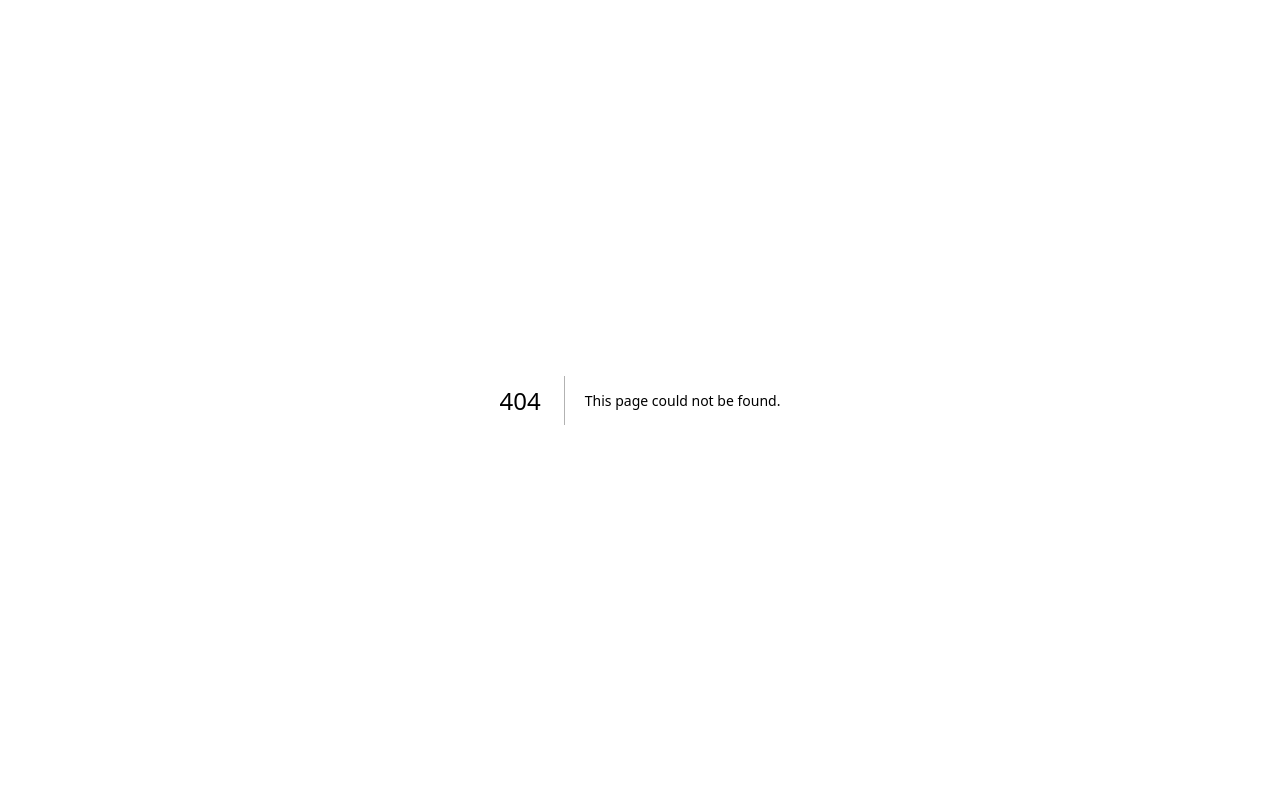
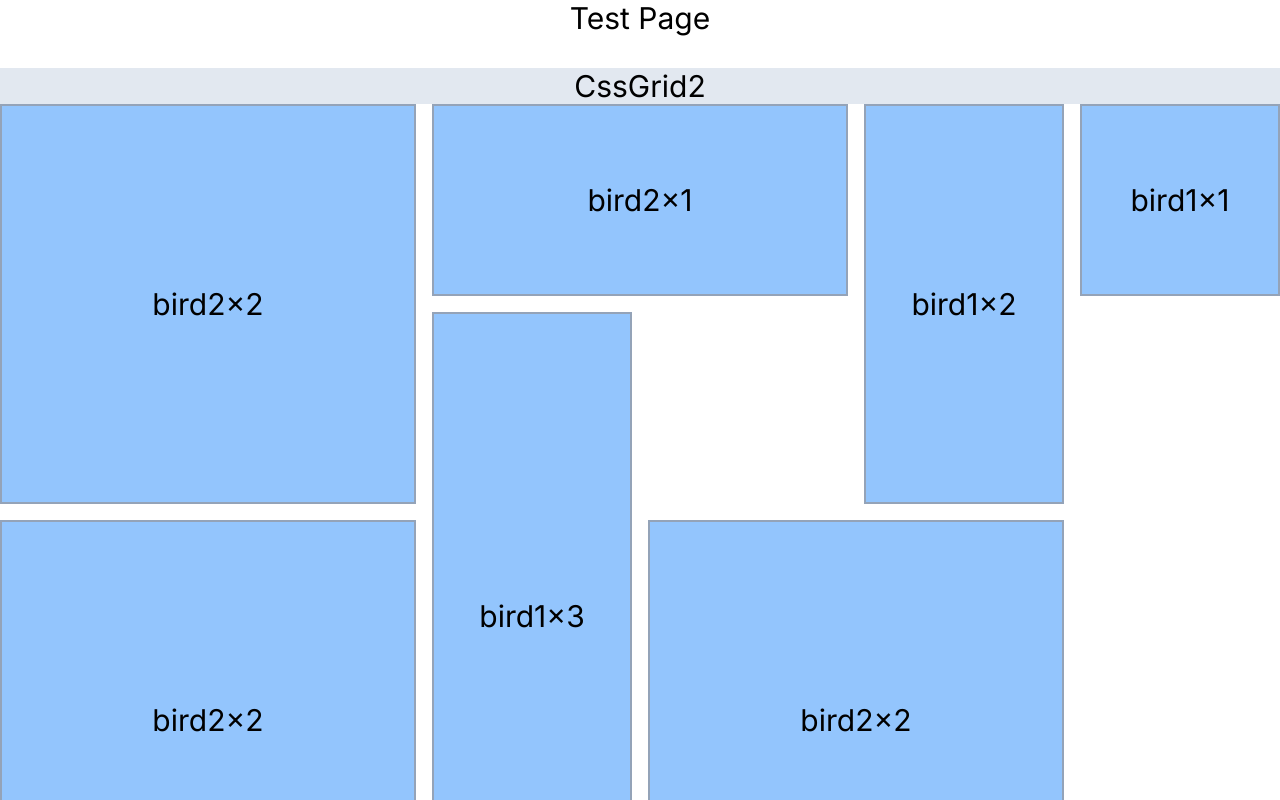
Before and after one commit to GregWatson/my-css-grid, a Next.js app: page /test in a window 1280 px wide. Before the commit this address had no page. Shown: the top 800 px of the page. Built offline with nearby package versions, Linux system fonts and the light colour scheme.

Commit message:
Playing with and alternate grid.

```diff
--- /dev/null
+++ b/app/test/page.tsx
@@ -0,0 +1,11 @@
+import CssGrid2 from "@/components/cssgrid/css-grid2";
+
+function TestPage() {
+  return (
+    <div className="container mx-auto text-3xl">
+      <h1 className="mb-8 text-3xl text-center">Test Page</h1>
+      <CssGrid2 />
+    </div>
+  );
+}
+export default TestPage;
--- /dev/null
+++ b/components/cssgrid/css-grid2.tsx
@@ -0,0 +1,66 @@
+const TEST_DATA = [
+  {
+    name: "bird",
+    colSpan: 2,
+    rowSpan: 2,
+  },
+];
+
+function GridItem({
+  name,
+  colspan,
+  rowspan,
+}: {
+  name: string;
+  colspan: number;
+  rowspan: number;
+}) {
+  let cn: string = "";
+  if (colspan === 1) {
+    cn += " col-span-1";
+  } else if (colspan === 2) {
+    cn += " col-span-2";
+  } else if (colspan === 3) {
+    cn += " col-span-3";
+  }
+  if (rowspan === 1) {
+    cn += " row-span-1";
+  } else if (rowspan === 2) {
+    cn += " row-span-2";
+  } else if (rowspan === 3) {
+    cn += " row-span-3";
+  }
+  return (
+    <div
+      className={`${cn} min-h-48 bg-blue-300 flex justify-center items-center border-2 border-slate-400`}
+    >
+      {name}
+      {`${colspan}x${rowspan}`}
+    </div>
+  );
+}
+
+function CssGrid2() {
+  return (
+    <div>
+      <h1 className="text-3xl text-center w-full bg-slate-200">CssGrid2</h1>
+      <div className="grid grid-cols-6 grid-rows-[repeat(20,minmax(100px,1fr))] gap-4 w-full">
+        <GridItem name="bird" colspan={2} rowspan={2} />
+        <GridItem name="bird" colspan={2} rowspan={1} />
+        <GridItem name="bird" colspan={1} rowspan={2} />
+        <GridItem name="bird" colspan={1} rowspan={1} />
+        <GridItem name="bird" colspan={1} rowspan={3} />
+        <GridItem name="bird" colspan={2} rowspan={2} />
+        <GridItem name="bird" colspan={2} rowspan={2} />
+        <GridItem name="bird" colspan={2} rowspan={2} />
+        <GridItem name="bird" colspan={4} rowspan={4} />
+        <GridItem name="bird" colspan={3} rowspan={3} />
+        <GridItem name="bird" colspan={3} rowspan={3} />
+        <GridItem name="bird" colspan={3} rowspan={3} />
+        <GridItem name="bird" colspan={3} rowspan={3} />
+        <GridItem name="bird" colspan={1} rowspan={1} />
+      </div>
+    </div>
+  );
+}
+export default CssGrid2;
```
